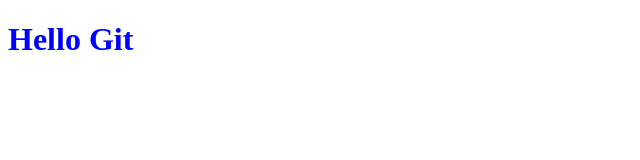
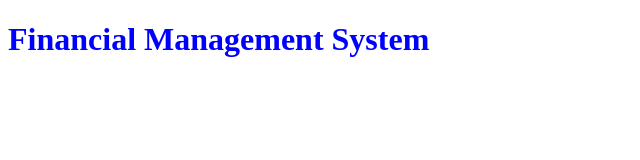
Before and after one commit to hazelglaine/ticket-generator, a plain HTML site: page index.html in a window 1280 px wide. Shown: the whole page, without its empty margins (0-640 px from the left). Drawn offline with Linux system fonts and the light colour scheme.

```diff
--- a/index.html
+++ b/index.html
@@ -4,11 +4,11 @@
     <meta charset="UTF-8" />
     <meta http-equiv="X-UA-Compatible" content="IE=edge" />
     <meta name="viewport" content="width=device-width, initial-scale=1.0" />
-    <title>Ticket Generator</title>
+    <title>making.technology</title>
     <link rel="stylesheet" href="src/styles.css" />
   </head>
   <body>
-    <h1>Hello Git</h1>
+    <h1>Financial Management System</h1>
     <script src="src/index.js"></script>
   </body>
 </html>
```
Also changed, not shown: 1 other file.
